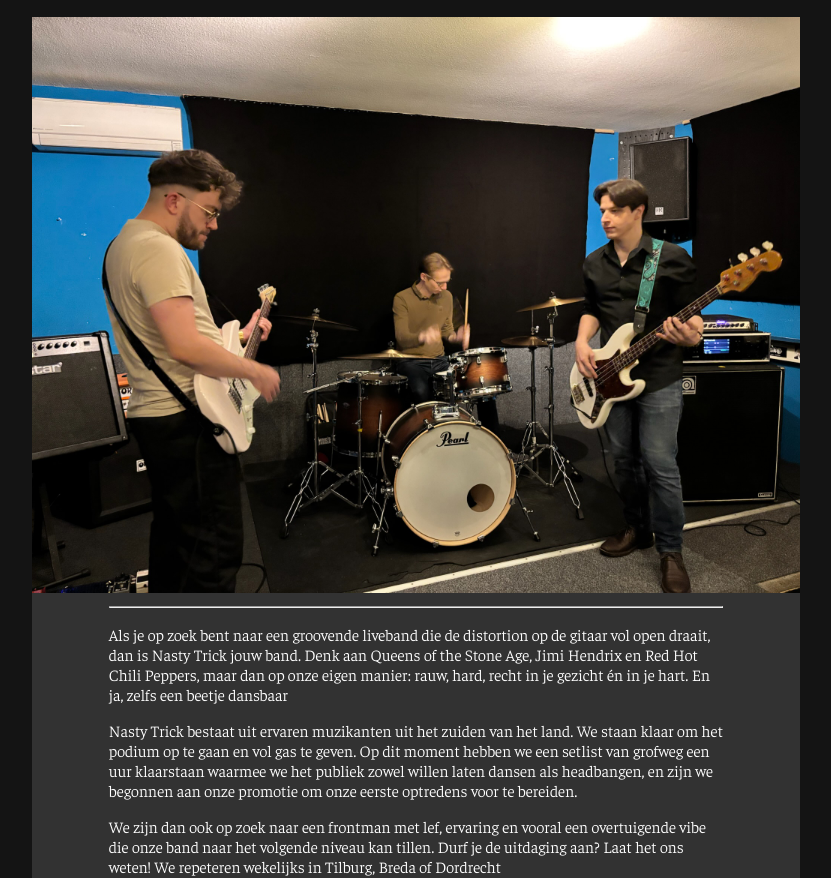
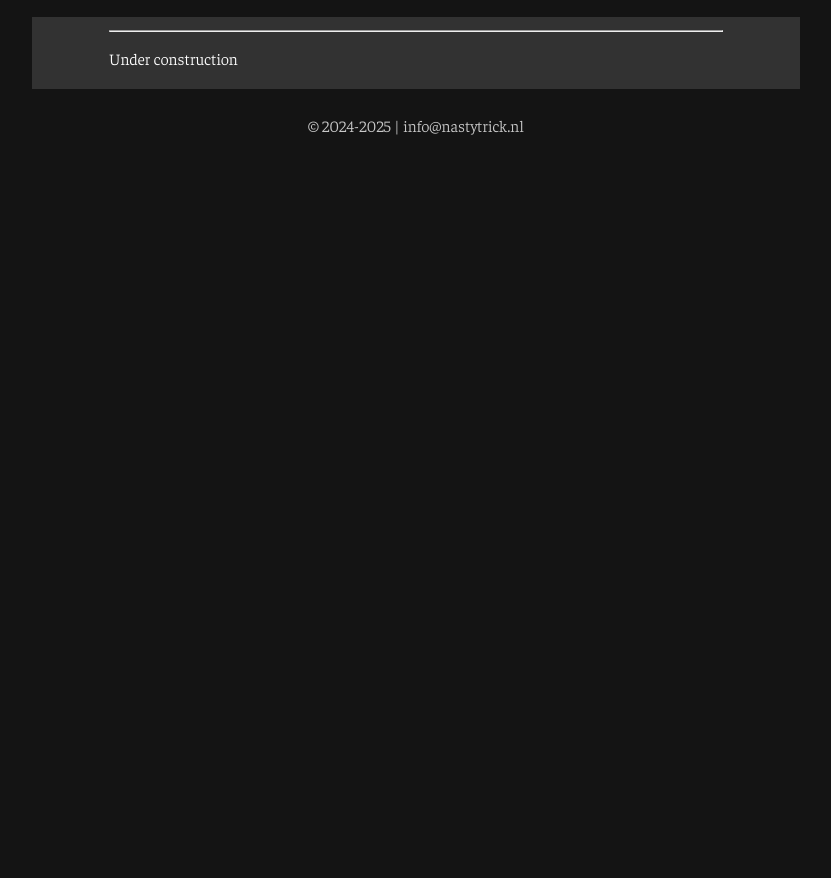
Before and after one commit to dvterrizzi/www.nastytrick.nl, a plain HTML site: page index.html in a window 1280 px wide. Shown: the part 78-956 px from the top of the page, without its empty margins (224-1055 px from the left). After the commit the page ends 800 px from the top, so only its background shows below. Drawn offline with Linux system fonts and the light colour scheme; a web font is replaced by a local one.

Commit message:
Under construction

```diff
--- a/index.html
+++ b/index.html
@@ -16,34 +16,14 @@
             <h1>Nasty Trick</h1>
         </header>
         <main>
-            <section class="section-photo">
-                <img src="img/band/1.JPG" class="photo" alt="Nasty Trick on stage" />
-            </section>
             <section class="section-text">
                 <!-- <h3 class="section-header"></h3> -->
                 <hr />
-                <p class="section-content">Als je op zoek bent naar een groovende liveband die de distortion op de
-                    gitaar vol open draait, dan is Nasty Trick jouw band. Denk aan Queens of the Stone Age, Jimi Hendrix
-                    en Red Hot Chili Peppers, maar dan op onze eigen manier: rauw, hard, recht in je gezicht én in je
-                    hart. En ja, zelfs een beetje dansbaar</p>
-                <p class="section-content">Nasty Trick bestaat uit ervaren muzikanten uit het zuiden van het land. We
-                    staan klaar om het podium op te gaan en vol gas te geven. Op dit moment hebben we een setlist van
-                    grofweg een uur klaarstaan waarmee we het publiek zowel willen laten dansen als headbangen, en zijn
-                    we begonnen aan onze promotie om onze eerste optredens voor te bereiden.</p>
-                <p class="section-content">We zijn dan ook op zoek naar een frontman met lef, ervaring en vooral een
-                    overtuigende vibe die onze band naar het volgende niveau kan tillen. Durf je de uitdaging aan? Laat
-                    het ons weten! We repeteren wekelijks in Tilburg, Breda of Dordrecht</p>
-            </section>
-            <section class="section-video">
-                <video controls>
-                    <source src="video/comp.mp4" type="video/mp4" />
-                </video>
-            </section>
-            <section class="section-photo">
-                <img src="img/band/2.JPG" class="photo" alt="Nasty Trick sitting at a table" />
+                <p class="section-content">Under construction</p>
             </section>
         </main>
         <footer>
+            <!--
             <div class="socialbar">
                 <a href="https://www.instagram.com/nastytrickmusic" target="_blank">
                     <i class="fa-brands fa-instagram"></i>
@@ -54,7 +34,7 @@
                 <a href="https://www.youtube.com/@nastytrickmusic" target="_blank">
                     <i class="fa-brands fa-youtube"></i>
                 </a>
-            </div>
+            </div>-->
             <p class="copyright">&copy; 2024-2025 | info@nastytrick.nl</p>
         </footer>
     </div>
```
Also changed, not shown: img/band/1.JPG (deleted), img/band/2.JPG (deleted).
